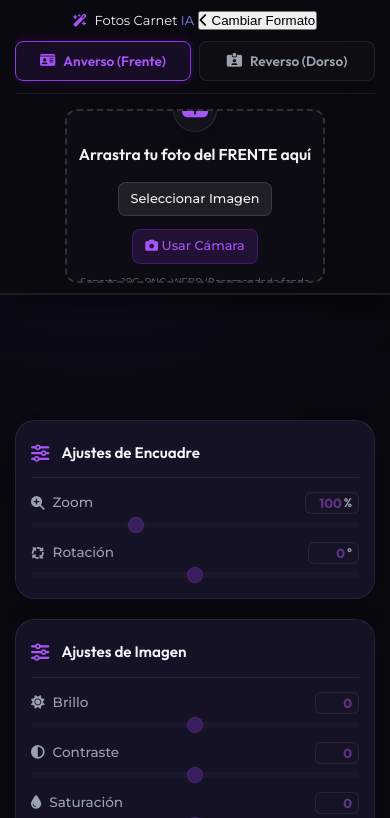
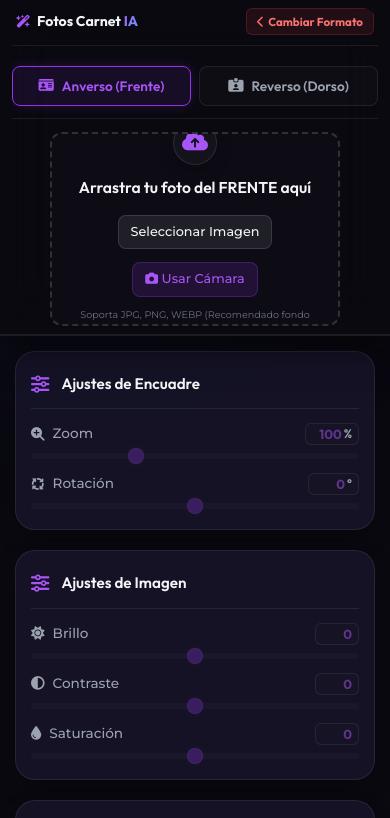
Before and after one commit to joyayajo67-bot/generador-fotos-carnet., a plain HTML site: page index.html in a window 390 px wide. Both pictures are taken after a click on the element 195 px from the left and 609 px from the top of the page. Shown: the top 818 px of the page. Drawn offline with Linux system fonts and the light colour scheme.

Commit message:
feat: agregar linterna de captura, bloquear seleccion y adaptar responsive cedula

```diff
--- a/app.js
+++ b/app.js
@@ -219,15 +219,18 @@ welcomePresetItems.forEach(item => {
             targetBtn.classList.add('active');
             activePreset = presetName;
 
+            // Show app container first so it has dimensions
+            appContainer.style.display = 'flex';
+
             // Re-render and configure canvas dimensions
             updateCanvasDimensions();
 
             // Smoothly fade out the welcome screen and show main app
             welcomeScreen.classList.add('fade-out');
-            appContainer.style.display = 'flex';
 
             setTimeout(() => {
                 welcomeScreen.style.display = 'none';
+                adjustMobilePadding();
             }, 500); // match transition duration
         }
     });
@@ -560,6 +563,7 @@ function renderCanvas() {
 
     // Trigger dynamic estimation of export file size
     debounceExportSize();
+    adjustMobilePadding();
 }
 
 
@@ -879,6 +883,7 @@ function updateCanvasDimensions() {
     } else {
         renderCanvas();
     }
+    adjustMobilePadding();
 }
 
 // Orientation Switches listeners
@@ -2580,3 +2585,29 @@ async function toggleTorch(forceState) {
         console.error("Error al controlar la linterna:", err);
     }
 }
+
+// Dynamic adjustment of mobile layout padding to prevent overlapping
+function adjustMobilePadding() {
+    if (window.innerWidth <= 900) {
+        const editorSection = document.querySelector('.editor-section');
+        const controlsSection = document.querySelector('.controls-section');
+        if (editorSection && controlsSection) {
+            requestAnimationFrame(() => {
+                const height = editorSection.offsetHeight;
+                if (height > 0) {
+                    controlsSection.style.setProperty('padding-top', `${height + 15}px`, 'important');
+                }
+            });
+        }
+    } else {
+        const controlsSection = document.querySelector('.controls-section');
+        if (controlsSection) {
+            controlsSection.style.removeProperty('padding-top');
+        }
+    }
+}
+
+// Add event listeners for resizing and load to keep it perfectly sync'd
+window.addEventListener('resize', adjustMobilePadding);
+window.addEventListener('load', adjustMobilePadding);
+document.addEventListener('DOMContentLoaded', adjustMobilePadding);
--- a/index.html
+++ b/index.html
@@ -19,7 +19,7 @@
     <link href="https://fonts.googleapis.com/css2?family=Outfit:wght@300;400;500;600;700;800&family=Montserrat:wght@400;500;600;700&display=swap" rel="stylesheet">
     <!-- FontAwesome for Premium Icons -->
     <link rel="stylesheet" href="https://cdnjs.cloudflare.com/ajax/libs/font-awesome/6.4.0/css/all.min.css">
-    <link rel="stylesheet" href="style.css?v=10">
+    <link rel="stylesheet" href="style.css?v=13">
 </head>
 <body>
     <div class="bg-glow"></div>
@@ -519,11 +519,11 @@
 
         <!-- Footer -->
         <footer class="app-footer-credit">
-            <p>Generador de Fotos Carnet IA &bull; Desarrollado para Xiphias Consulting &bull; Licencia Joya &bull; <span style="color: var(--primary-hover); font-weight: bold;">v10.0</span></p>
+            <p>Generador de Fotos Carnet IA &bull; Desarrollado para Xiphias Consulting &bull; Licencia Joya &bull; <span style="color: var(--primary-hover); font-weight: bold;">v13.0</span></p>
         </footer>
     </div>
 
-    <script src="app.js?v=10"></script>
+    <script src="app.js?v=13"></script>
     <script>
         // PWA Service Worker Registration
         if ('serviceWorker' in navigator) {
--- a/style.css
+++ b/style.css
@@ -1575,9 +1575,48 @@ body {
         border-radius: 16px;
     }
 
+    .mobile-top-bar {
+        display: flex !important;
+        justify-content: space-between !important;
+        align-items: center !important;
+        width: 100% !important;
+        padding: 0 4px 10px 4px !important;
+        border-bottom: 1px solid var(--border-glass) !important;
+        margin-bottom: 12px !important;
+    }
+
+    .mobile-logo-text {
+        font-family: var(--font-heading);
+        font-weight: 700;
+        font-size: 0.88rem;
+        color: var(--text-main);
+    }
+
+    .btn-back-welcome-mobile {
+        background: rgba(239, 68, 68, 0.1) !important;
+        border: 1px solid rgba(239, 68, 68, 0.2) !important;
+        color: #f87171 !important;
+        padding: 5px 10px !important;
+        border-radius: 6px !important;
+        font-family: var(--font-heading) !important;
+        font-size: 0.72rem !important;
+        font-weight: 700 !important;
+        cursor: pointer !important;
+        display: inline-flex !important;
+        align-items: center !important;
+        gap: 4px !important;
+        transition: var(--transition-smooth);
+    }
+
+    .btn-back-welcome-mobile:hover {
+        background: rgba(239, 68, 68, 0.2) !important;
+        border-color: rgba(239, 68, 68, 0.3) !important;
+        color: white !important;
+    }
+
     .canvas-container {
         width: 100%;
-        max-width: 340px;
+        max-width: 320px;
         height: auto;
     }
 
@@ -2199,7 +2238,7 @@ body {
         left: 0 !important;
         z-index: 1000 !important;
         background: #0a0910 !important; /* Solid background to prevent overlap transparency */
-        padding: 10px 15px !important;
+        padding: 8px 12px !important;
         border-bottom: 2px solid var(--border-glass) !important;
         width: 100% !important;
         box-shadow: 0 10px 30px rgba(0,0,0,0.6) !important;
@@ -2210,12 +2249,14 @@ body {
         background: transparent !important;
         border: none !important;
         box-shadow: none !important;
-        gap: 10px !important;
+        gap: 8px !important;
     }
 
     .canvas-container {
-        max-width: 260px !important; /* Smaller size on mobile to maximize room for sliders! */
+        width: 100% !important;
+        max-width: min(290px, 78vw) !important; /* Ancho dinámico más compacto */
         margin: 0 auto !important;
+        transition: max-width 0.3s ease;
     }
 
     /* Controls Section scrolls naturally underneath the fixed top */
@@ -2225,7 +2266,8 @@ body {
         display: flex !important;
         flex-direction: column !important;
         gap: 20px !important;
-        padding: 420px 15px 80px 15px !important; /* Pushes the menu items exactly below the fixed canvas view */
+        padding: 430px 15px 80px 15px !important; /* Espaciador inicial por defecto (JS lo ajustará dinámicamente) */
+        transition: padding-top 0.2s ease-out;
     }
 
     .control-card {
--- a/sw.js
+++ b/sw.js
@@ -1,4 +1,4 @@
-const CACHE_NAME = 'carnet-pwa-v10';
+const CACHE_NAME = 'carnet-pwa-v13';
 
 
 const ASSETS_TO_CACHE = [
```
Also changed, not shown: 1 other file.
